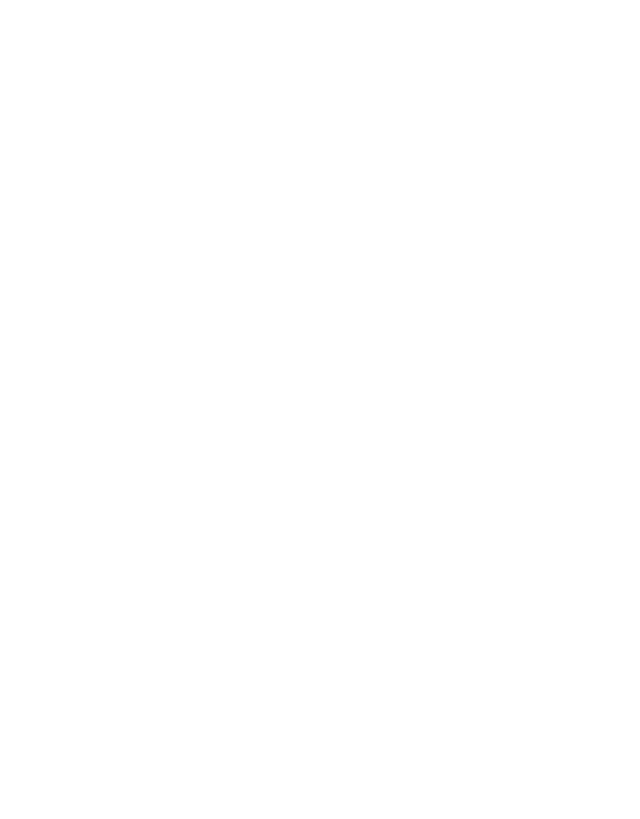
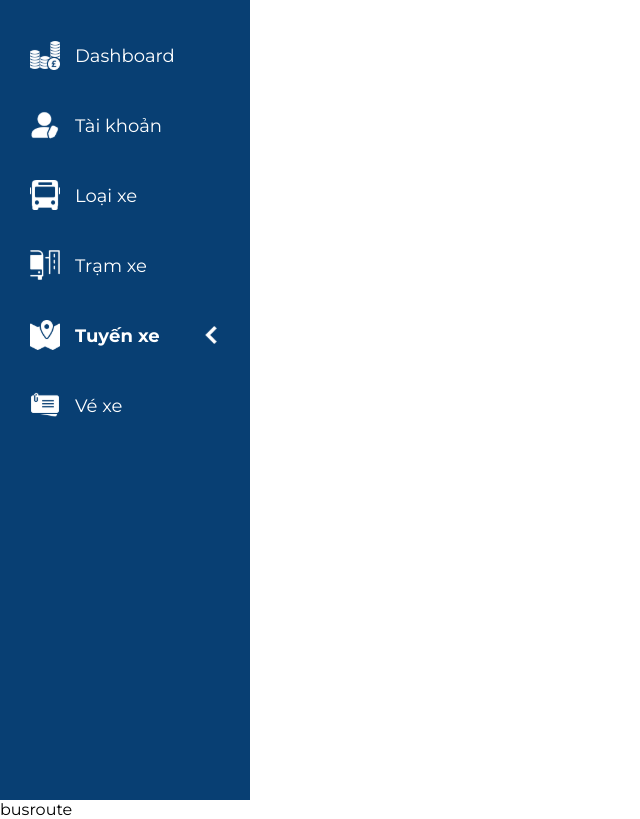
Before and after one commit to NG-MinG/BusTicketBooking, a JavaScript app in the folder frontend/admin/: page /admin/busroute in a window 1280 px wide. Before the commit this address had no page. Shown: the whole page, without its empty margins (0-640 px from the left). Built offline with nearby package versions, Linux system fonts and the light colour scheme; the HTML template or start-up script is replaced by a standard one.

Commit message:
active sidebar

```diff
--- a/frontend/admin/src/components/AccountUser/AccountUser.js
+++ b/frontend/admin/src/components/AccountUser/AccountUser.js
@@ -1,6 +1,6 @@
 
 const AccountUser = () => {
-  return 1;
+  return <>account</>;
 };
 
 export default AccountUser;
--- /dev/null
+++ b/frontend/admin/src/components/BusRoute/BusRoute.js
@@ -0,0 +1,6 @@
+
+const BusRoute = () => {
+    return <>busroute</>;
+  };
+
+  export default BusRoute;
--- /dev/null
+++ b/frontend/admin/src/components/BusStation/BusStation.js
@@ -0,0 +1,6 @@
+
+const BusStation = () => {
+    return <> busstation</>;
+  };
+
+  export default BusStation;
--- /dev/null
+++ b/frontend/admin/src/components/BusType/BusType.js
@@ -0,0 +1,6 @@
+
+const BusType = () => {
+    return <>bustype</>;
+  };
+
+  export default BusType;
--- /dev/null
+++ b/frontend/admin/src/components/Dashboard/Dashboard.js
@@ -0,0 +1,6 @@
+
+const Dashboard = () => {
+    return <>dashboard</>;
+  };
+
+  export default Dashboard;
--- /dev/null
+++ b/frontend/admin/src/components/Ticket/Ticket.js
@@ -0,0 +1,6 @@
+
+const Ticket = () => {
+    return <>ticket</>;
+  };
+
+  export default Ticket;
--- a/frontend/admin/src/pages/AdminPage.js
+++ b/frontend/admin/src/pages/AdminPage.js
@@ -1,5 +1,6 @@
 import styles from "./AdminPage.module.css";
-import { NavLink } from "react-router-dom";
+import { NavLink, Outlet } from "react-router-dom";
+
 import DashBoardIcon from "../assets/svg/sidebar/dashboard.svg";
 import ActiveIcon from "../assets/svg/sidebar/active.svg";
 import AccountIcon from "../assets/svg/sidebar/account.svg";
@@ -12,27 +13,33 @@ const AdminPage = () => {
   const sidebarData = [
     {
       icon: DashBoardIcon,
-      title: "Dashboard"
+      title: "Dashboard",
+      path: "/admin/dashboard"
     },
     {
       icon: AccountIcon,
-      title: "Tài khoản"
+      title: "Tài khoản",
+      path: "/admin/account"
     },
     {
       icon: BusTypeIcon,
-      title: "Loại xe"
+      title: "Loại xe",
+      path: "/admin/bustype"
     },
     {
       icon: BusStationIcon,
-      title: "Trạm xe"
+      title: "Trạm xe",
+      path: "/admin/busstation"
     },
     {
       icon: BusRouteIcon,
-      title: "Tuyến xe"
+      title: "Tuyến xe",
+      path: "/admin/busroute"
     },
     {
       icon: Ticket,
-      title: "Vé xe"
+      title: "Vé xe",
+      path: "/admin/ticket"
     },
   ]
 
@@ -41,17 +48,30 @@ const AdminPage = () => {
       <div className={styles["sidebar-container"]}>
         <div className={styles["menu-container"]}>
           {sidebarData.map((data) => (
-            <NavLink to="/admin/account" className={styles["menu-content"]}>
-              <div className={styles["sub-menu-content"]}>
-                <img src={data.icon} className={styles["meun-icon"]}></img>
-                <div className={styles["menu-text"]}>{data.title}</div>
-              </div>
-              <img src={ActiveIcon} style={{ "margin-left": "1.5rem" }} className={styles["meun-icon"]}></img>
+            <NavLink to={data.path} className={styles["menu-content"]} style={({ isActive }) => {
+              return isActive ? { fontWeight: 650 } : {}
+            }}>
+
+              {({ isActive }) => {
+                return isActive ?
+                  <>
+                    <div className={styles["sub-menu-content"]}>
+                      <img src={data.icon} className={styles["meun-icon"]}></img>
+                      <div className={styles["menu-text"]}>{data.title}</div>
+                    </div>
+                    <img src={ActiveIcon} style={{ "margin-left": "1.5rem" }} className={styles["meun-icon"]} />
+                  </> :
+                  <>
+                    <div className={styles["sub-menu-content"]}>
+                      <img src={data.icon} className={styles["meun-icon"]}></img>
+                      <div className={styles["menu-text"]}>{data.title}</div>
+                    </div>
+                  </>
+              }}
             </NavLink>
           ))}
         </div>
       </div>
-      <div className={styles["content-container"]}></div>
     </div>
   );
 };
--- a/frontend/admin/src/pages/AdminPage.module.css
+++ b/frontend/admin/src/pages/AdminPage.module.css
@@ -40,7 +40,6 @@
     align-items: top;
     padding-top: 0.5rem;
     margin: 0 1.5rem;
-
     font-size: 1.8rem;
 }
 .content-container{
--- a/frontend/admin/src/routes/AppRoutes.js
+++ b/frontend/admin/src/routes/AppRoutes.js
@@ -1,12 +1,26 @@
-import {Routes, Route, Navigate} from "react-router-dom";
+import { Routes, Route, Navigate } from "react-router-dom";
 import AdminPage from "../pages/AdminPage";
+import Dashboard from "../components/Dashboard/Dashboard"
+import AccountUser from "../components/AccountUser/AccountUser"
+import BusType from "../components/BusType/BusType"
+import BusStation from "../components/BusStation/BusStation"
+import BusRoute from "../components/BusRoute/BusRoute"
+import Ticket from "../components/Ticket/Ticket"
 
 const AppRoutes = () => {
     return (
-    <Routes>
-        <Route path = "/admin/account" element = {<AdminPage/>}>
-        </Route>
-    </Routes>)
+        <>
+            <AdminPage />
+            <Routes>
+                <Route path="/admin/dashboard" element={<Dashboard />} />
+                <Route path="/admin/account" element={<AccountUser />} />
+                <Route path="/admin/bustype" element={<BusType />} />
+                <Route path="/admin/busstation" element={<BusStation />} />
+                <Route path="/admin/busroute" element={<BusRoute />} />
+                <Route path="/admin/ticket" element={<Ticket />} />
+            </Routes>
+        </>
+    )
 }
 
 export default AppRoutes;
```
